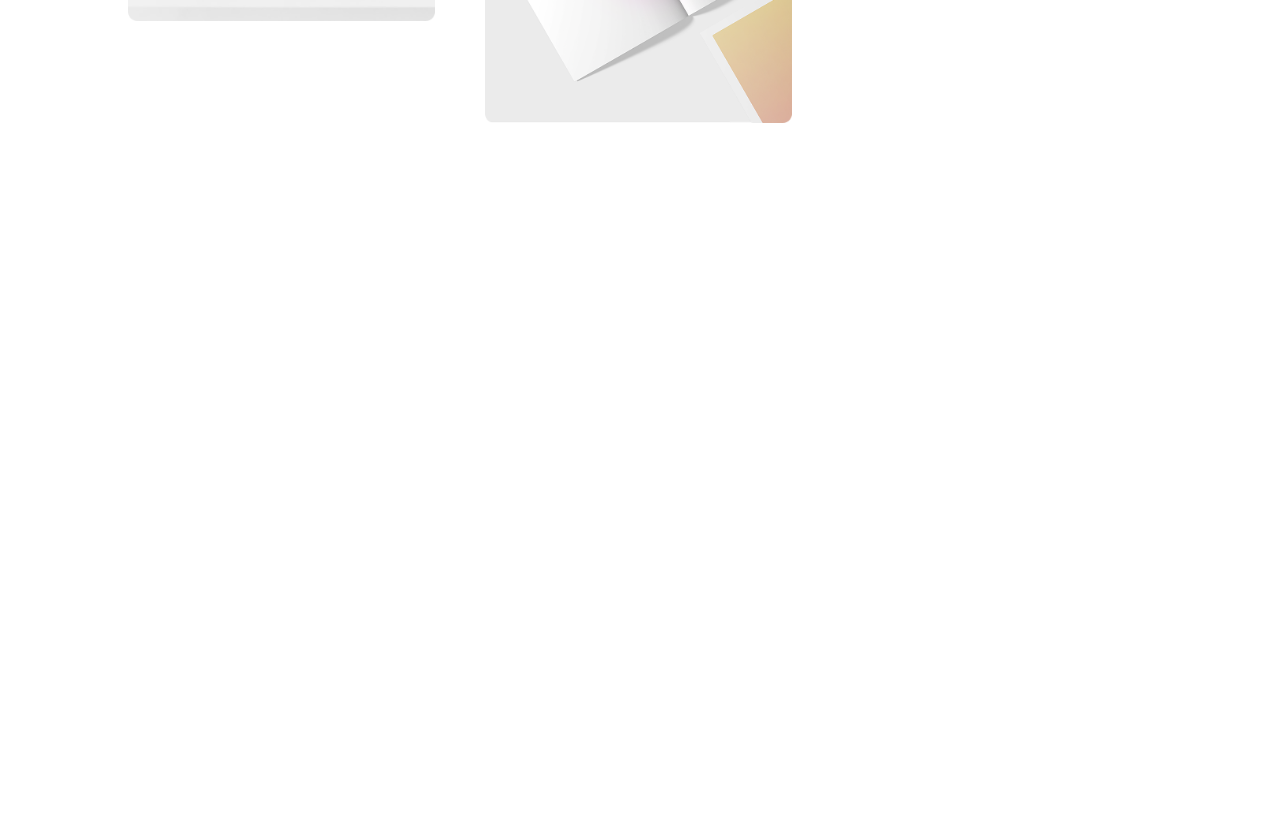
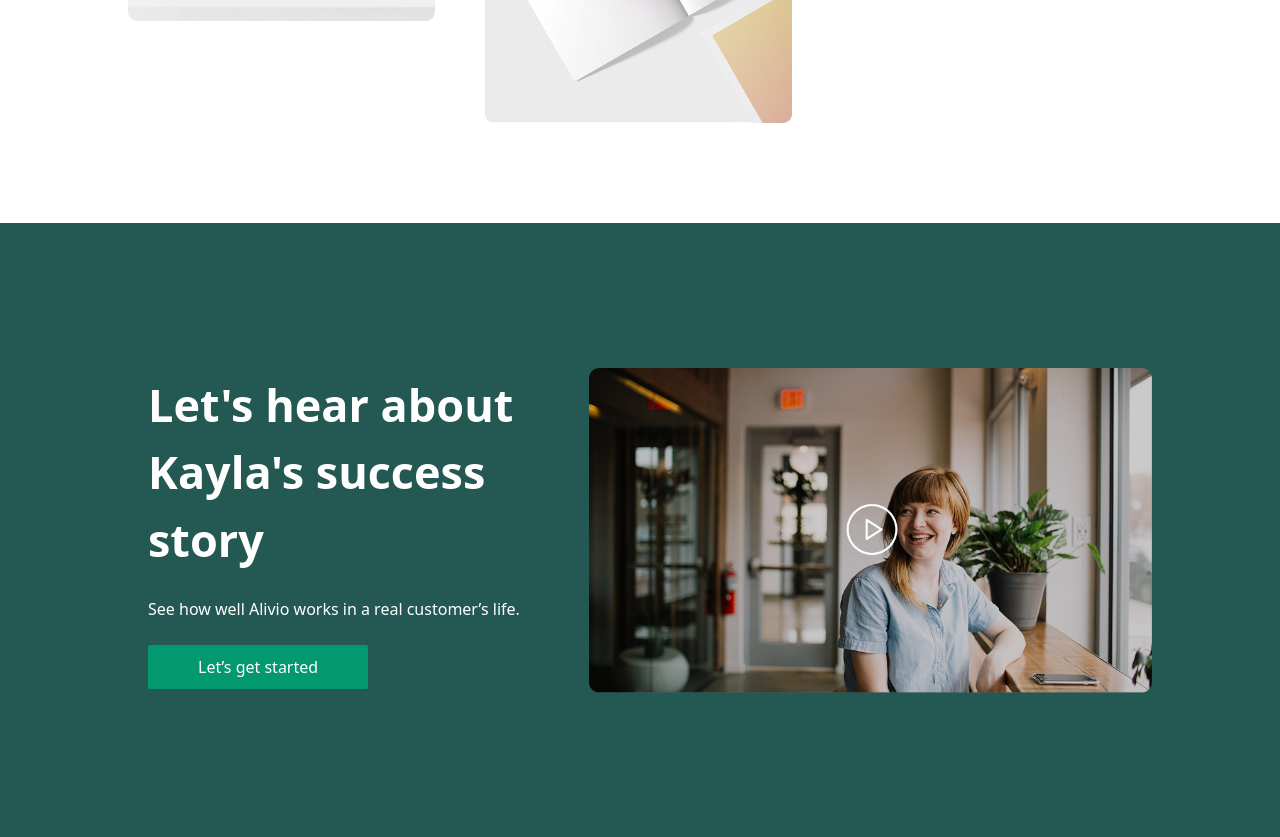
Before and after one commit to norovskiy/rip, a website: page src/index.html in a window 1280 px wide. Shown: the part 1901-2738 px from the top of the page. Before the commit the page ends 2124 px from the top, so only its background shows below. Drawn offline with nearby package versions, Linux system fonts and the light colour scheme; files that its build step writes are made by us from their sources.

Commit message:
section4

```diff
--- a/src/index.html
+++ b/src/index.html
@@ -94,6 +94,21 @@
         </div>
       </section>
 
+      <section class="flex items-center gap-[20px] p-[10%] bg-[#245852] text-white">
+        <div class="p-[20px]">
+          <h3 class="text-[45px] font-bold">
+            Let's hear about Kayla's success story
+          </h3>
+          <br />
+          <p>See how well Alivio works in a real customer’s life.</p>
+          <br />
+          <button class="text-white rounded-sm bg-[#01996D] px-[50px] py-[10px]">
+            Let’s get started
+          </button>
+        </div>
+        <img src="./Video.png" class="w-[55%]" />
+      </section>
+
 
   </body>
 </html>
```
